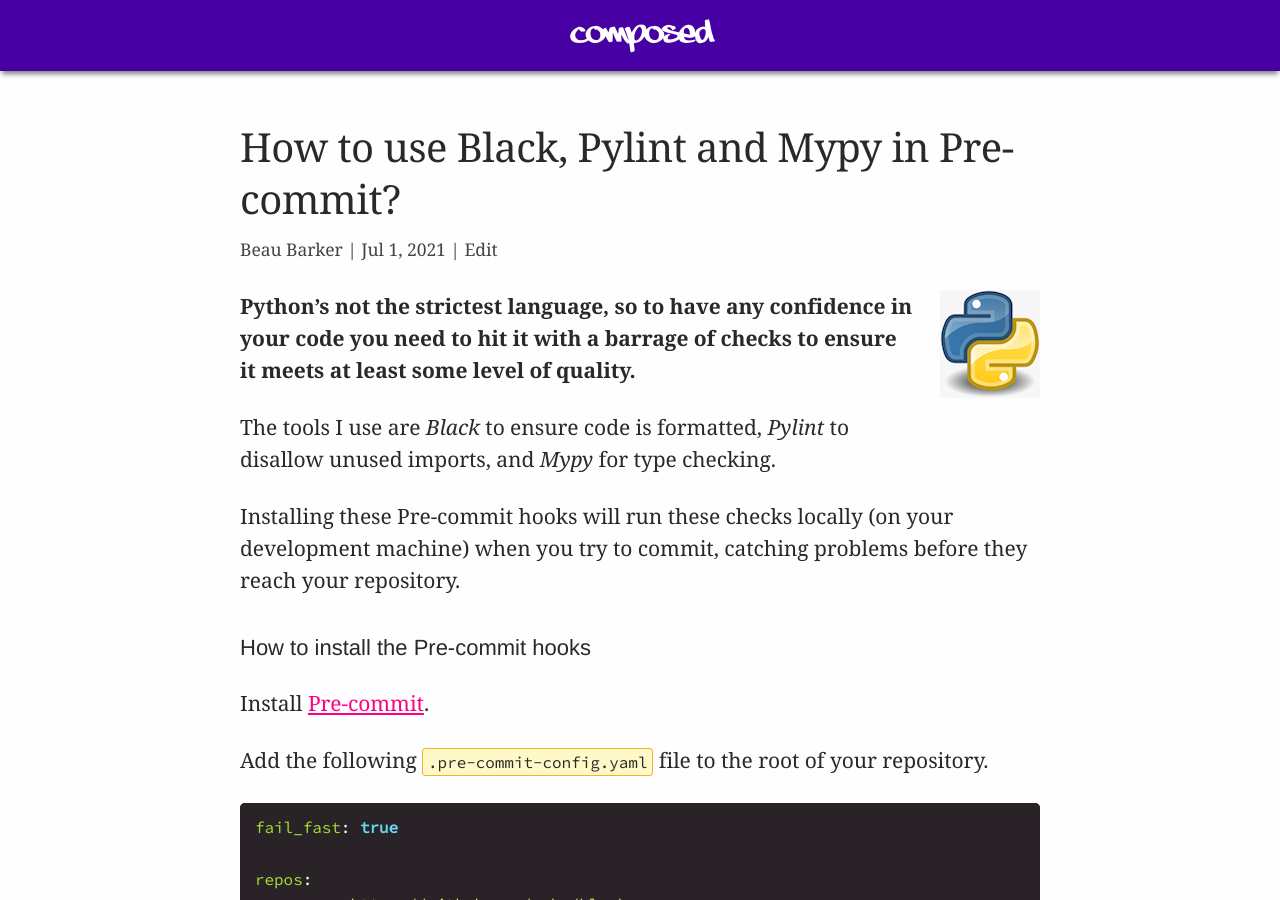
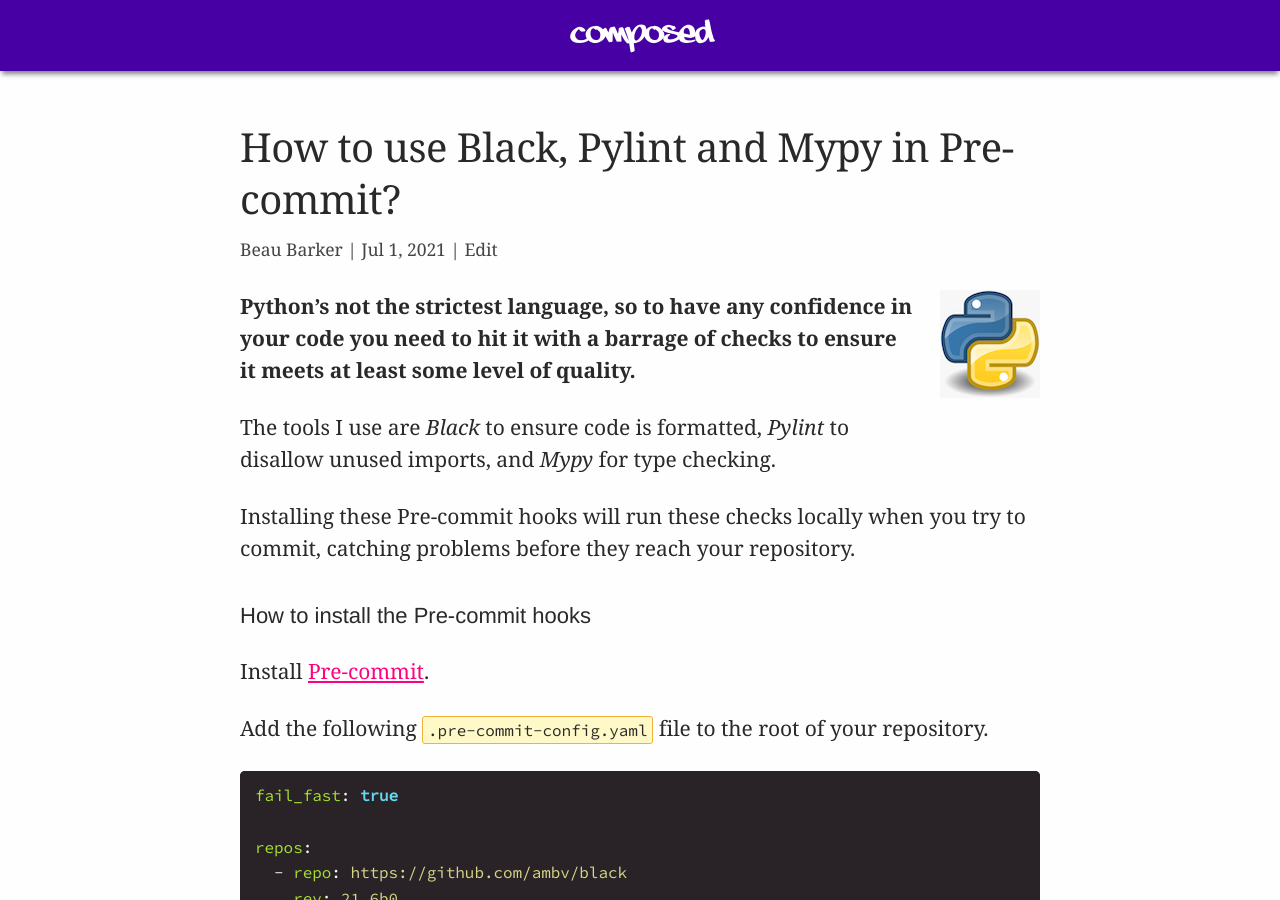
Before and after one commit to explodinglabs/explodinglabs.github.io, a Jekyll site: the page built from docs/_posts/python/2021-07-01-code-quality-pre-commit.markdown, in a window 1280 px wide and 900 px high. Built offline with Jekyll 4.4.1, drawn with Linux system fonts in a browser that asks for light colours.

Commit message:
Update 2021-07-01-code-quality-pre-commit.markdown

```diff
--- a/docs/_posts/python/2021-07-01-code-quality-pre-commit.markdown
+++ b/docs/_posts/python/2021-07-01-code-quality-pre-commit.markdown
@@ -21,8 +21,7 @@
 The tools I use are *Black* to ensure code is formatted,
 *Pylint* to disallow unused imports, and *Mypy* for type checking.
 
-Installing these Pre-commit hooks will run these checks locally (on your
-development machine) when you try to commit, catching problems before they
+Installing these Pre-commit hooks will run these checks locally when you try to commit, catching problems before they
 reach your repository.
 
 ## How to install the Pre-commit hooks
```
